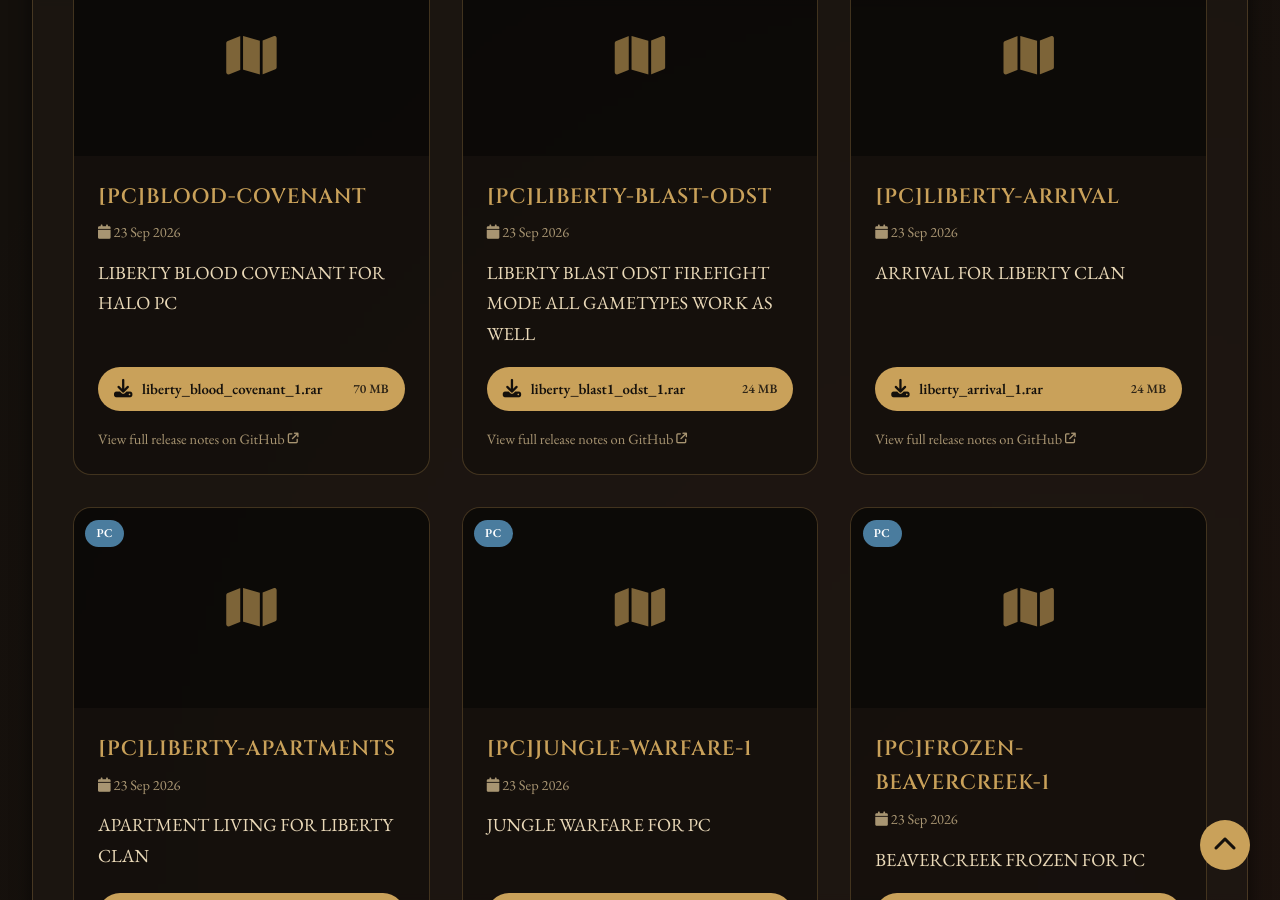
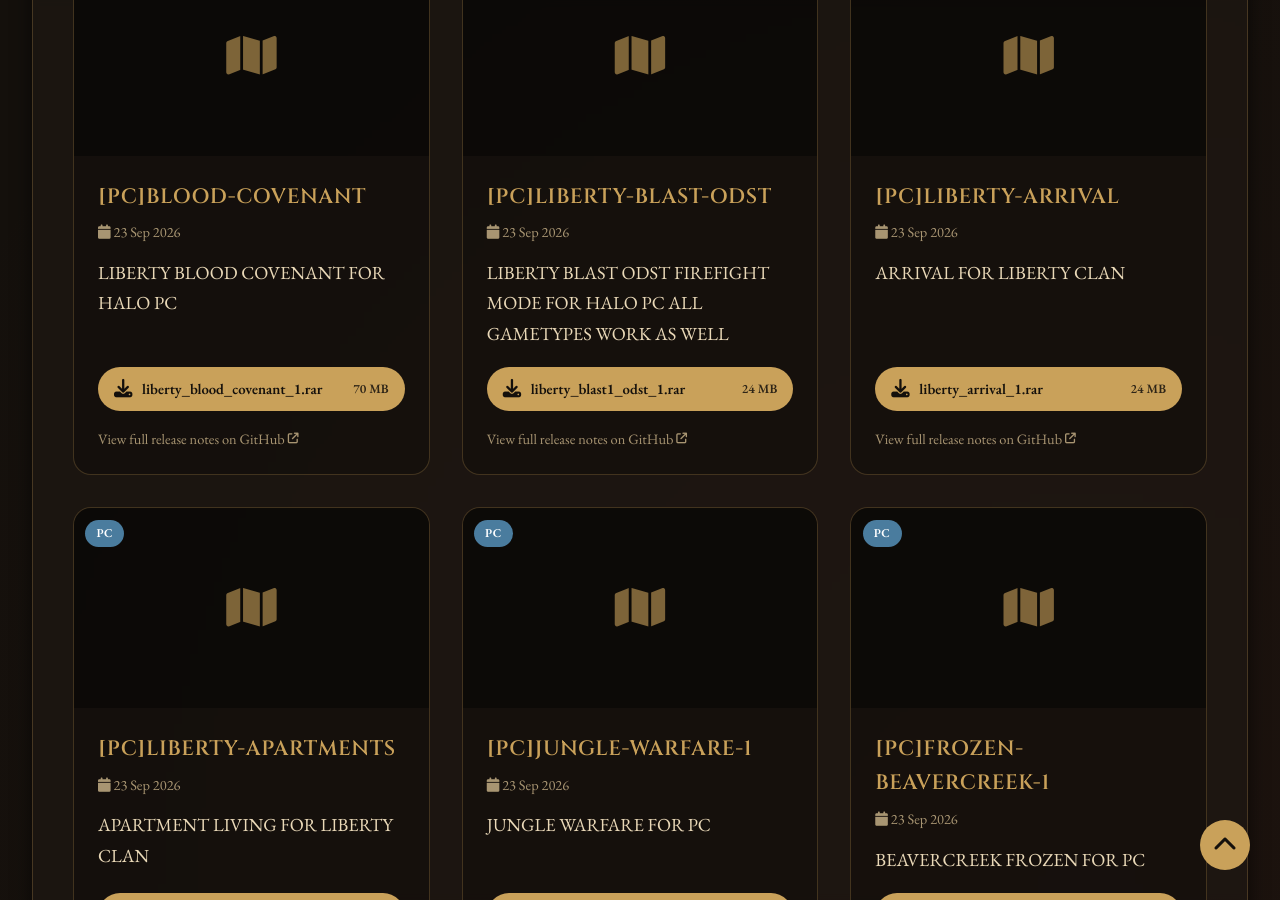
Before and after one commit to Chalwk/NC-Halo-Maps, a Jekyll site: the page built from maps.html, in a window 1280 px wide and 900 px high, scrolled down 3348 px. Built offline with Jekyll 4.4.1, drawn with Linux system fonts in a browser that asks for light colours.

Commit message:
chore: update releases data

```diff
--- a/_data/releases.json
+++ b/_data/releases.json
@@ -371,7 +371,7 @@
     "id": 394742610,
     "tag": "PC-LIBERTY-BLAST-ODST",
     "name": "[PC]LIBERTY-BLAST-ODST",
-    "body": "LIBERTY BLAST ODST FIREFIGHT MODE\r\nALL GAMETYPES WORK AS WELL",
+    "body": "LIBERTY BLAST ODST FIREFIGHT MODE FOR HALO PC\r\nALL GAMETYPES WORK AS WELL",
     "prerelease": false,
     "published_at": "2026-09-23T14:25:23Z",
     "html_url": "https://github.com/nakedchick-code/NC-Halo-Maps/releases/tag/PC-LIBERTY-BLAST-ODST",
```
